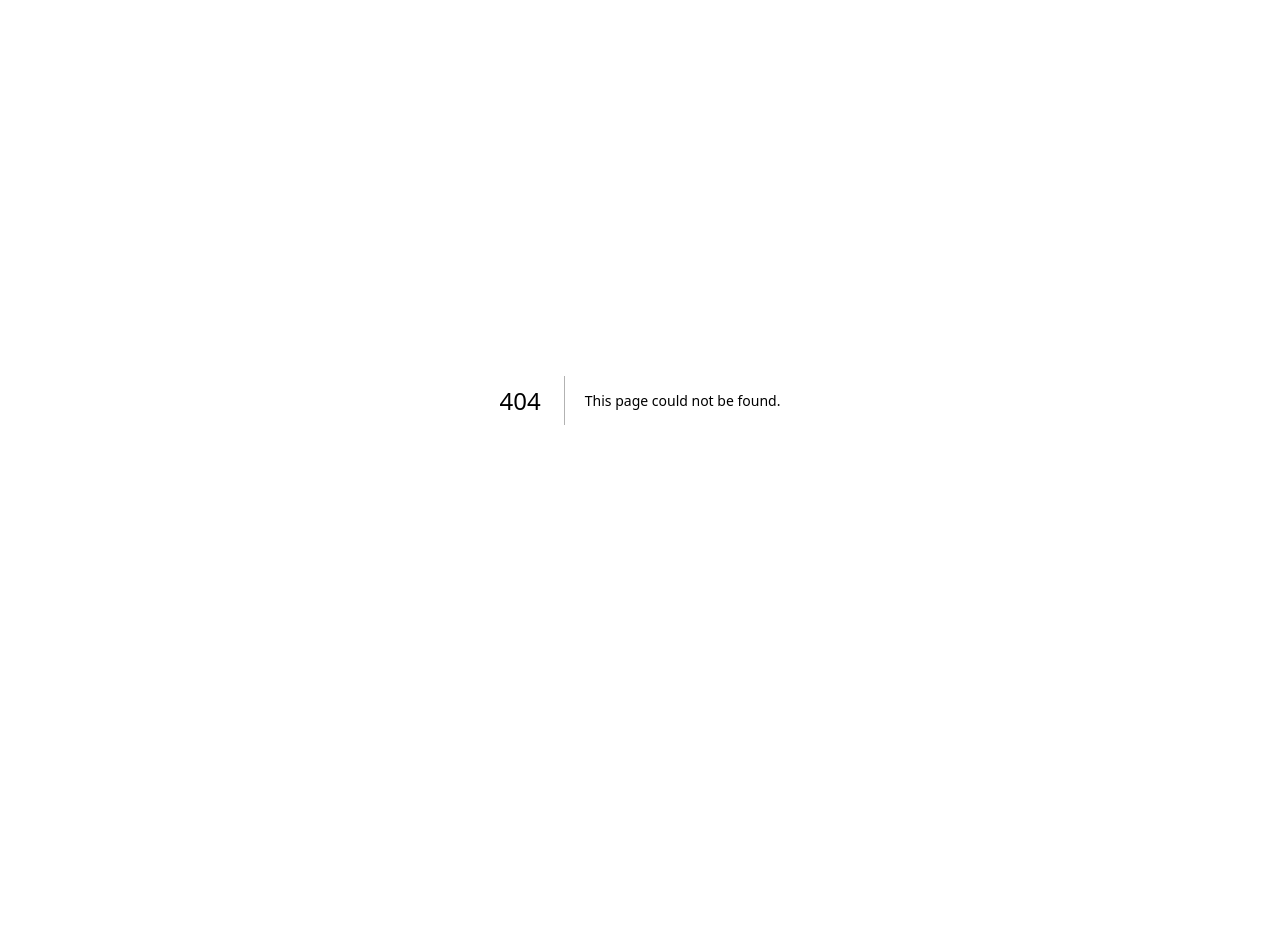
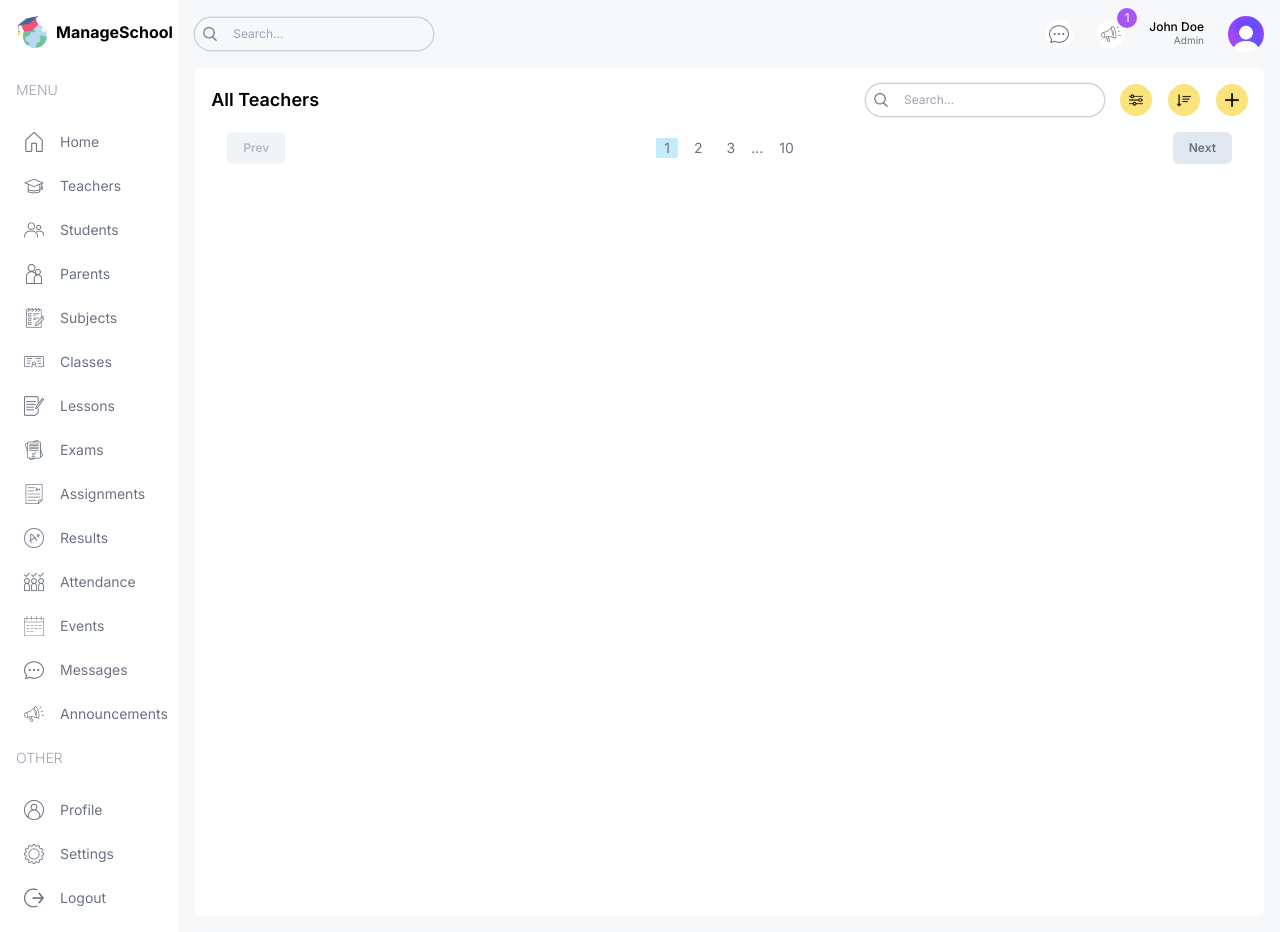
Before and after one commit to wali55/school-management-p1, a Next.js app: page /list/teachers in a window 1280 px wide. Before the commit this address had no page. Before the commit the page ends 800 px from the top, so only its background shows below. Built offline with nearby package versions, Linux system fonts and the light colour scheme.

Commit message:
all teachers

```diff
--- a/src/app/(dashboard)/layout.tsx
+++ b/src/app/(dashboard)/layout.tsx
@@ -19,7 +19,7 @@ export default function DashboardLayout({
         <Menu />
       </div>
       {/* right */}
-      <div className="bg-[#F7F8FA] w-[86%] md:w-[92%] lg:w-[83%] xl:w-[86%]">
+      <div className="bg-[#F7F8FA] w-[86%] md:w-[92%] lg:w-[83%] xl:w-[86%] flex flex-col min-h-[900px]">
         <Navbar />
         {children}
       </div>
--- /dev/null
+++ b/src/app/(dashboard)/list/teachers/page.tsx
@@ -0,0 +1,34 @@
+import Pagination from "@/components/Pagination";
+import TableSearch from "@/components/TableSearch";
+import Image from "next/image";
+
+const TeacherListPage = () => {
+  return (
+    <div className="bg-white rounded-md p-4 flex-1 m-4 mt-0">
+      {/* Top */}
+      <div className="flex items-center justify-between">
+        <h1 className="hidden md:block text-lg font-semibold">All Teachers</h1>
+        <div className="flex flex-col md:flex-row items-center gap-4 w-full md:w-auto">
+          <TableSearch />
+          <div className="flex items-center gap-4 self-end">
+            <button className="size-8 rounded-full bg-waliYellow flex items-center justify-center">
+              <Image src="/filter.png" alt="" height={14} width={14} />
+            </button>
+            <button className="size-8 rounded-full bg-waliYellow flex items-center justify-center">
+              <Image src="/sort.png" alt="" height={14} width={14} />
+            </button>
+            <button className="size-8 rounded-full bg-waliYellow flex items-center justify-center">
+              <Image src="/plus.png" alt="" height={14} width={14} />
+            </button>
+          </div>
+        </div>
+      </div>
+      {/* List */}
+      <div></div>
+      {/* Pagination */}
+      <Pagination />
+    </div>
+  );
+};
+
+export default TeacherListPage;
--- a/src/app/(dashboard)/parent/page.tsx
+++ b/src/app/(dashboard)/parent/page.tsx
@@ -1,6 +1,22 @@
+import Announcements from "@/components/Announcements";
+import BigCalendar from "@/components/BigCalendar";
+import "react-big-calendar/lib/css/react-big-calendar.css";
+
 const ParentPage = () => {
     return (
-        <div>ParentPage</div>
+        <div className="flex flex-col xl:flex-row p-4 gap-4 flex-1">
+            {/* Left */}
+            <div className="w-full xl:w-[72%]">
+              <div className="h-full bg-white rounded-md p-4">
+                <h1 className="text-xl font-semibold">Schedule (John Doe)</h1>
+                <BigCalendar />
+              </div>
+            </div>
+            {/* Right */}
+            <div className="w-full xl:w-[28%] flex flex-col gap-8">
+              <Announcements />
+            </div>
+        </div>
     )
 }
 
--- a/src/app/(dashboard)/teacher/page.tsx
+++ b/src/app/(dashboard)/teacher/page.tsx
@@ -1,6 +1,22 @@
+import Announcements from "@/components/Announcements";
+import BigCalendar from "@/components/BigCalendar";
+import "react-big-calendar/lib/css/react-big-calendar.css";
+
 const TeacherPage = () => {
     return (
-        <div>TeacherPage</div>
+        <div className="flex flex-col xl:flex-row p-4 gap-4 flex-1">
+            {/* Left */}
+            <div className="w-full xl:w-[72%]">
+              <div className="h-full bg-white rounded-md p-4">
+                <h1 className="text-xl font-semibold">Schedule</h1>
+                <BigCalendar />
+              </div>
+            </div>
+            {/* Right */}
+            <div className="w-full xl:w-[28%] flex flex-col gap-8">
+              <Announcements />
+            </div>
+        </div>
     )
 }
 
--- a/src/app/globals.css
+++ b/src/app/globals.css
@@ -16,3 +16,95 @@
     background: #C3EBFA !important;
     color: black !important;
 }
+
+/* React Big Calendar */
+
+.rbc-btn-group:first-child {
+    display: none !important;
+}
+
+.rbc-toolbar-label{
+    text-align: right !important;
+    padding: 0px 20px !important;
+}
+
+.rbc-btn-group:last-child {
+    font-size: 13px !important;
+}
+
+.rbc-btn-group:last-child button {
+    border: none !important;
+    background-color: #F1F0FF !important;
+    margin-left: 2px !important;
+}
+
+.rbc-btn-group button.rbc-active {
+    background-color: #dbdafe !important;
+    box-shadow: none !important;
+}
+
+.rbc-time-view {
+    border: 1px solid #eee !important;
+}
+
+.rbc-time-header {
+    display: none !important;
+}
+
+.rbc-time-content {
+    border: none !important;
+}
+
+.rbc-time-gutter.rbc-time-column {
+    font-size: 12px !important;
+}
+
+.rbc-time-gutter.rbc-time-column .rbc-timeslot-group {
+    padding: 0px 20px !important;
+}
+
+.rbc-timeslot-group {
+    background-color: #f7fdff !important;
+}
+
+.rbc-day-slot {
+    font-size: 14px !important;
+}
+
+.rbc-event {
+    border: none !important;
+    color: black !important;
+    margin: 10px !important;
+    padding: 10px !important;
+    width: 99% !important;
+}
+
+.rbc-event:nth-child(1) {
+    background-color: #e2f8ff !important;
+}
+.rbc-event:nth-child(2) {
+    background-color: #fefce8 !important;
+}
+.rbc-event:nth-child(3) {
+    background-color: #f2f1ff !important;
+}
+.rbc-event:nth-child(4) {
+    background-color: #fdf2fb !important;
+}
+.rbc-event:nth-child(5) {
+    background-color: #e2f8ff !important;
+}
+.rbc-event:nth-child(6) {
+    background-color: #fefce8 !important;
+}
+.rbc-event:nth-child(7) {
+    background-color: #f2f1ff !important;
+}
+.rbc-event:nth-child(8) {
+    background-color: #fdf2fb !important;
+}
+
+.rbc-event-label {
+    color: gray !important;
+    margin-bottom: 5px !important;
+}
--- a/src/components/BigCalendar.tsx
+++ b/src/components/BigCalendar.tsx
@@ -22,8 +22,10 @@ const BigCalendar = () => {
         endAccessor="end"
         views={["work_week", "day"]}
         view={view}
-        style={{ height: "98%" }}
+        style={{ height: "97%" }}
         onView={handleOnChangeView}
+        min={new Date(2025, 1, 21, 8, 0, 0)}
+        max={new Date(2025, 1, 21, 17, 0, 0)}
       />
   );
 };
--- /dev/null
+++ b/src/components/Pagination.tsx
@@ -0,0 +1,16 @@
+const Pagination = () => {
+    return (
+        <div className="p-4 flex items-center justify-between text-gray-500">
+            <button disabled className="py-2 px-4 rounded-md bg-slate-200 text-xs font-semibold disabled:opacity-50 disabled:cursor-not-allowed">Prev</button>
+            <div className="flex items-center gap-2 text-sm">
+                <button className="px-2 rounded-sm bg-waliSky">1</button>
+                <button className="px-2 rounded-sm">2</button>
+                <button className="px-2 rounded-sm">3</button>
+                ...
+                <button className="px-2 rounded-sm">10</button>
+            </div>
+            <button className="py-2 px-4 rounded-md bg-slate-200 text-xs font-semibold disabled:opacity-50 disabled:cursor-not-allowed">Next</button>
+        </div>
+    )
+}
+export default Pagination;
--- /dev/null
+++ b/src/components/TableSearch.tsx
@@ -0,0 +1,16 @@
+import Image from "next/image";
+
+const TableSearch = () => {
+  return (
+    <div className="w-full md:w-auto flex items-center gap-2 text-xs rounded-full ring-[1.5px] ring-gray-300 px-2">
+      <Image src="/search.png" alt="search" height={14} width={14} />
+      <input
+        type="text"
+        placeholder="Search..."
+        className="w-[200px] p-2 bg-transparent outline-none"
+      />
+    </div>
+  );
+};
+
+export default TableSearch;
--- a/src/lib/data.ts
+++ b/src/lib/data.ts
@@ -1,6 +1,6 @@
 // TEMPORARY DATA
 
-export let role = "student";
+export let role = "admin";
 
 export const teachersData = [
   {
```
